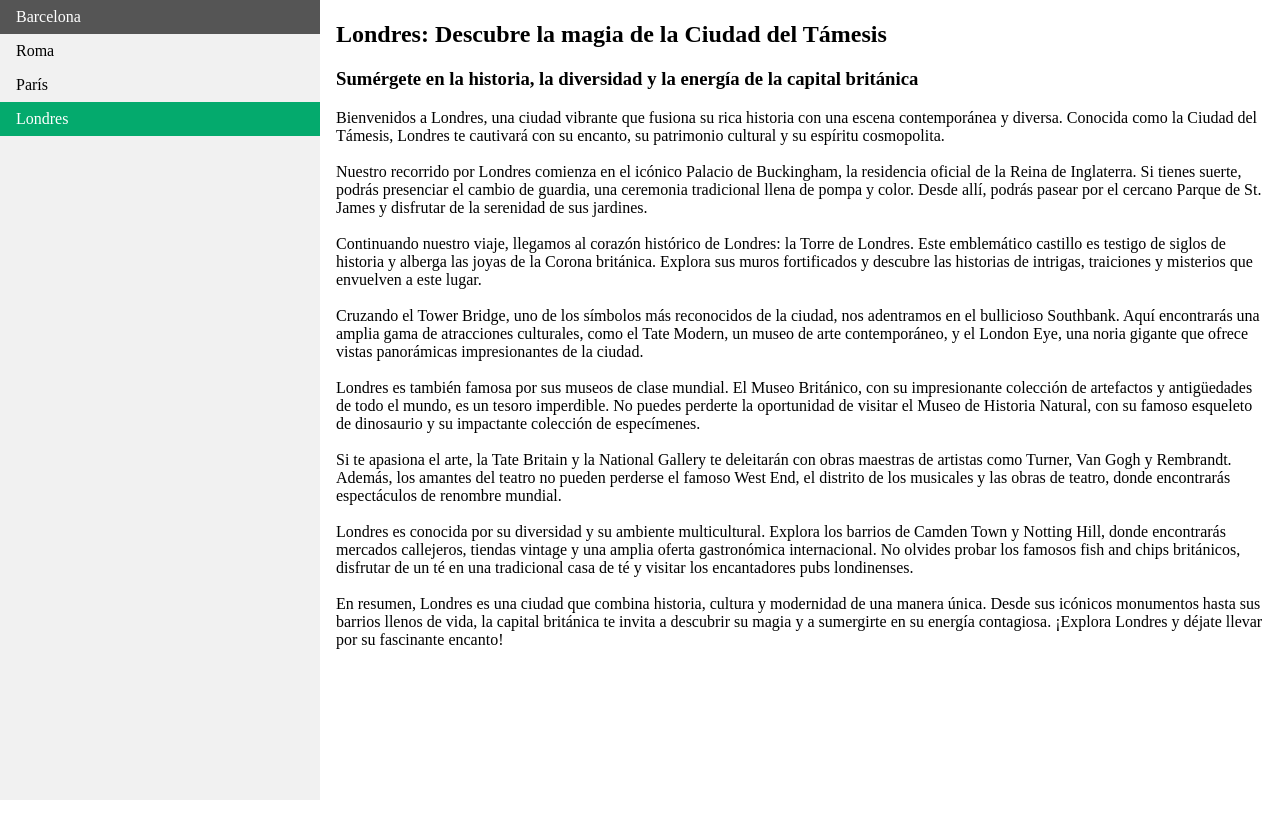
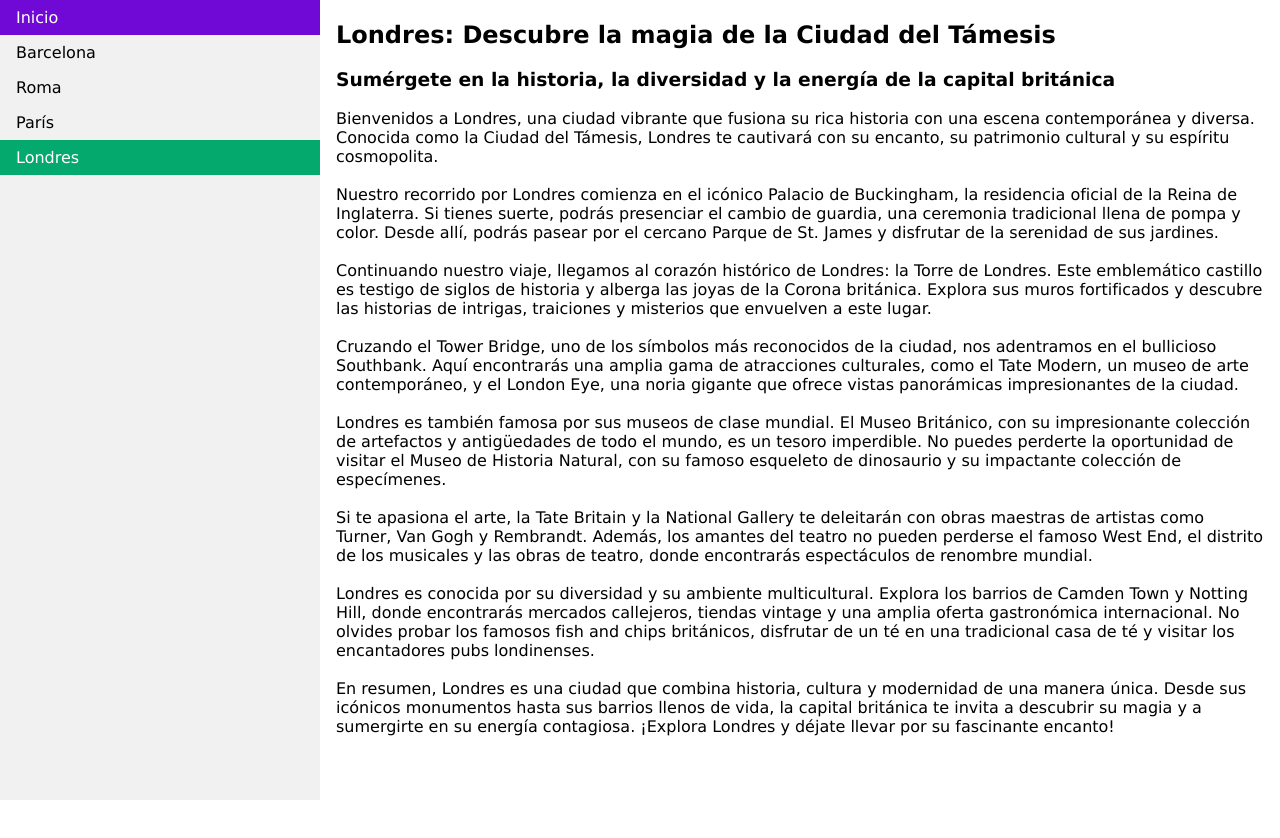
Before and after one commit to kargleztor38/segunda-pre-entrega-de-JavaScript, a plain HTML site: page index.html in a window 1280 px wide. Both pictures are taken after a click on the link "Londres". Drawn offline with Linux system fonts and the light colour scheme.

Commit message:
entrega completa

```diff
--- a/ciudades.js
+++ b/ciudades.js
@@ -1,3 +1,9 @@
+const inicio = {
+    titulo: 'Bienvenido a nuestra Web',
+    subtitulo: 'Elija su destino',
+    parrafo: "Compre su mejor paquete de vieje en niestra empresa"
+}
+
 const barcelona = {
     titulo: 'Descubre Barcelona: La joya de Cataluña',
     subtitulo: 'Sumérgete en la historia, cultura y belleza de esta vibrante ciudad',
@@ -26,7 +32,8 @@ export {
     barcelona,
     roma,
     paris,
-    londres
+    londres,
+    inicio
 };
 
 // const { barcelona, roma, paris, londres } = require('./ciudades');
--- a/index.html
+++ b/index.html
@@ -12,6 +12,7 @@
 <body>
 
     <ul>
+        <li><a>Inicio</a></li>
         <li><a>Barcelona</a></li>
         <li><a>Roma</a></li>
         <li><a>París</a></li>
@@ -19,9 +20,9 @@
     </ul>
 
     <div class="contenedor">
-        <h2 id="titulo">bienvenido a nuestra Web</h2>
-        <h3 id="subtitulo">Elija su destino</h3>
-        <p id="parrafo">Compre su mejor paquete de viajes en nuestra empresa</p>
+        <h2 id="titulo"></h2>
+        <h3 id="subtitulo"></h3>
+        <p id="parrafo"></p>
     </div>
 
     <script type="module" src="script.js"></script>
--- a/script.js
+++ b/script.js
@@ -1,4 +1,4 @@
-import { barcelona, roma, paris, londres } from './ciudades.js';
+import { barcelona, roma, paris, londres, inicio } from './ciudades.js';
 
 // Obtener los elementos del html (DOM).
 let enlaces = document.querySelectorAll('a');
@@ -29,7 +29,8 @@ function obtenerContenido(enlace) {
         'Barcelona': barcelona,
         'Roma': roma,
         'París': paris,
-        'Londres': londres
+        'Londres': londres,
+        'Inicio': inicio
     };
     return contenido[enlace];
 }
--- a/style.css
+++ b/style.css
@@ -1,5 +1,6 @@
 body {
     margin: 0;
+    font-family: Verdana, Geneva, Tahoma, sans-serif;
 }
 
 ul {
@@ -27,7 +28,7 @@ li a.active {
 }
 
 li a:hover:not(.active) {
-    background-color: #555;
+    background-color: #7009d6;
     color: white;
 }
 
```
